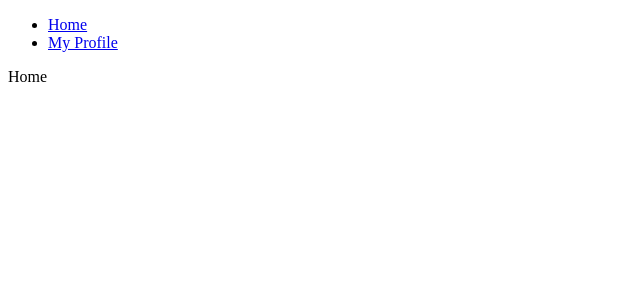
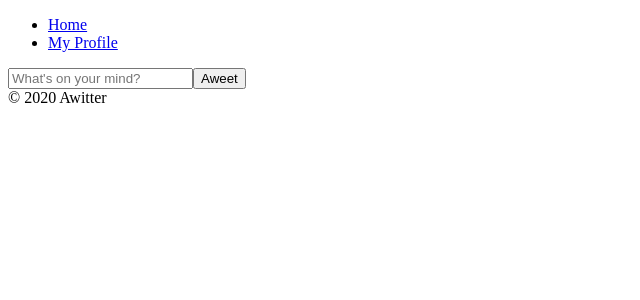
Before and after one commit to zeroaan/everymoment, a React (Create React App) app: page /#/ in a window 1280 px wide. Shown: the top 300 px of the page, without its empty margins (0-640 px from the left). Built offline with nearby package versions, Linux system fonts and the light colour scheme; no server answers; sample sign-in values are in the browser's storage.

Commit message:
firestore

```diff
--- a/src/components/App.js
+++ b/src/components/App.js
@@ -17,7 +17,10 @@ const App = () => {
   });
 
   return (
-    <>{init ? <AppRouter isLoggedIn={isLoggedIn} /> : "Initializing..."}</>
+    <>
+      {init ? <AppRouter isLoggedIn={isLoggedIn} /> : "Initializing..."}
+      <footer>&copy; {new Date().getFullYear()} Awitter</footer>
+    </>
   );
 };
 
--- a/src/fbase.js
+++ b/src/fbase.js
@@ -1,5 +1,6 @@
 import * as firebase from "firebase/app";
 import "firebase/auth";
+import "firebase/firestore";
 
 const firebaseConfig = {
   apiKey: process.env.REACT_APP_API_KEY,
@@ -15,3 +16,4 @@ firebase.initializeApp(firebaseConfig);
 
 export const firebaseInstance = firebase;
 export const authService = firebase.auth();
+export const dbService = firebase.firestore();
--- a/src/routes/Home.js
+++ b/src/routes/Home.js
@@ -1,5 +1,34 @@
-import React from "react";
+import React, { useState } from "react";
+import { dbService } from "fbase";
 
-const Home = () => <span>Home</span>;
+const Home = () => {
+  const [aweet, setAweet] = useState("");
+  const onSubmit = async (e) => {
+    e.preventDefalut();
+    await dbService.collection("aweets").add({
+      aweet,
+      createdAt: Date.now(),
+    });
+    setAweet("");
+  };
+  const onChange = (e) => {
+    const { value } = e.target;
+    setAweet(value);
+  };
+  return (
+    <>
+      <form>
+        <input
+          type="text"
+          value={aweet}
+          onChange={onChange}
+          placeholder="What's on your mind?"
+          maxLength={120}
+        />
+        <input type="submit" value="Aweet" />
+      </form>
+    </>
+  );
+};
 
 export default Home;
```
